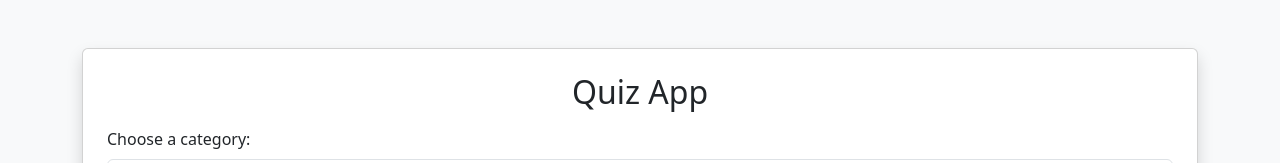
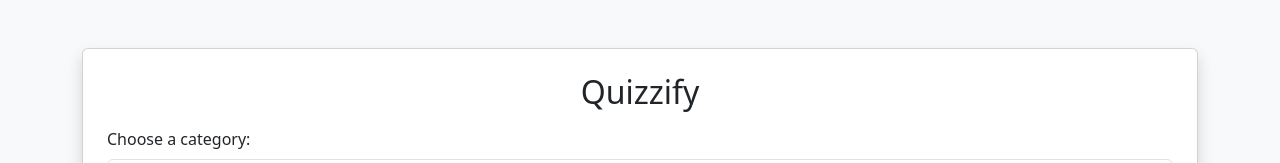
Before and after one commit to Sanusi-Islamiyat/Quizzify, a plain HTML site: page index.html in a window 1280 px wide. Shown: the top 163 px of the page. Drawn offline with nearby package versions, Linux system fonts and the light colour scheme.

Commit message:
minor change

```diff
--- a/index.html
+++ b/index.html
@@ -11,7 +11,7 @@
     <div class="container mt-5">
 
         <div class="card shadow p-4">
-            <h2 class="text-center mb-3">Quiz App</h2>
+            <h2 class="text-center mb-3">Quizzify</h2>
 
             <!-- Category Selection -->
             <div id="category-container">
```
